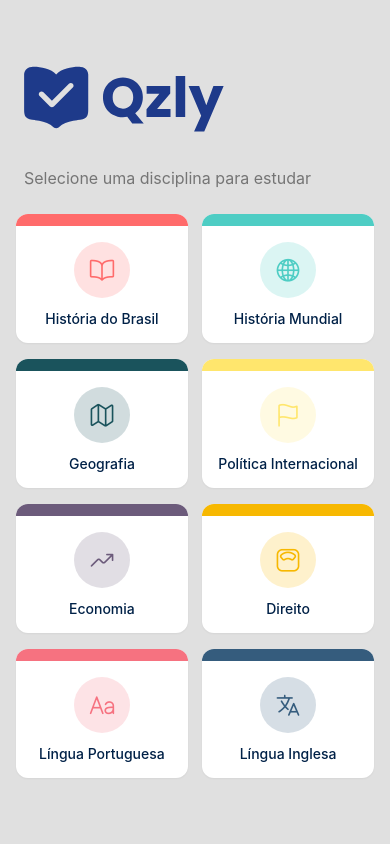
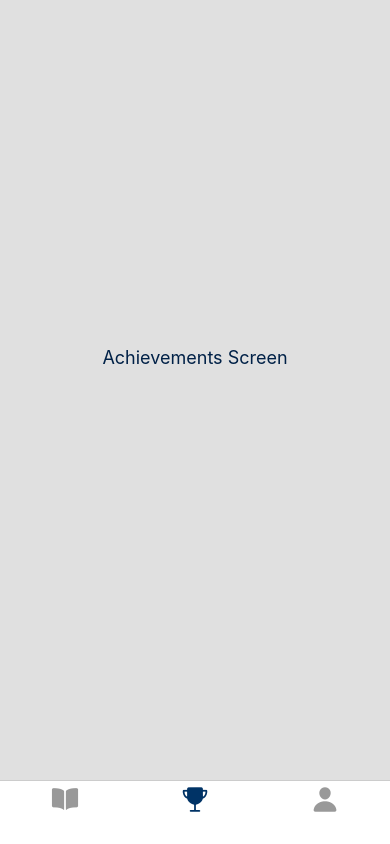
Before and after one commit to Assisneto/CACD, a React Native app: screen /Achievements in a window 390 px wide. Built offline with nearby package versions, Linux system fonts and the light colour scheme; no server answers.

Commit message:
adição do footer

```diff
--- a/package.json
+++ b/package.json
@@ -10,11 +10,13 @@
   },
   "dependencies": {
     "@react-native-masked-view/masked-view": "^0.3.2",
+    "@react-navigation/bottom-tabs": "^7.15.3",
     "@react-navigation/native": "^7.1.6",
     "@react-navigation/stack": "^7.2.10",
     "@react-spring/native": "9.5.5",
     "expo": "^53.0.0",
     "expo-status-bar": "~2.2.3",
+    "firebase": "^12.10.0",
     "nativewind": "^4.1.23",
     "react": "19.0.0",
     "react-dom": "19.0.0",
--- a/src/App.tsx
+++ b/src/App.tsx
@@ -1,19 +1,29 @@
 import React from "react";
 import { NavigationContainer } from "@react-navigation/native";
 import { createStackNavigator } from "@react-navigation/stack";
+import { createBottomTabNavigator } from "@react-navigation/bottom-tabs";
+import { Ionicons } from "@expo/vector-icons";
 import TinderCard from "./screens/tinderCard";
 import Home from "./screens/Home";
+import Achievements from "./screens/Achievements";
+import Profile from "./screens/Profile";
 
 type RootStackParamList = {
   Home: undefined;
   TinderCard: { disciplineId: string };
 };
 
+type RootTabParamList = {
+  HomeStack: undefined;
+  Achievements: undefined;
+  Profile: undefined;
+};
+
 const Stack = createStackNavigator<RootStackParamList>();
+const Tab = createBottomTabNavigator<RootTabParamList>();
 
-export default function App() {
+function HomeStack() {
   return (
-    <NavigationContainer>
     <Stack.Navigator initialRouteName="Home">
       <Stack.Screen
         name="Home"
@@ -26,6 +36,60 @@ export default function App() {
         options={{ headerShown: false }}
       />
     </Stack.Navigator>
+  );
+}
+
+export default function App() {
+  return (
+    <NavigationContainer>
+      <Tab.Navigator
+        screenOptions={({ route }) => ({
+          headerShown: false,
+          tabBarIcon: ({ color }) => {
+            let iconName: keyof typeof Ionicons.glyphMap = "book";
+
+            if (route.name === "Achievements") {
+              iconName = "trophy";
+            } else if (route.name === "Profile") {
+              iconName = "person";
+            }
+
+            return <Ionicons name={iconName} size={28} color={color} />;
+          },
+          tabBarLabel: () => null,
+          tabBarActiveTintColor: "#003366",
+          tabBarInactiveTintColor: "#999",
+          tabBarStyle: {
+            height: 64,
+            paddingVertical: 10,
+            borderTopWidth: 1,
+            borderTopColor: "#ccc",
+            backgroundColor: "#fff",
+          },
+        })}
+      >
+        <Tab.Screen
+          name="HomeStack"
+          component={HomeStack}
+          options={{
+            title: "Livros",
+          }}
+        />
+        <Tab.Screen
+          name="Achievements"
+          component={Achievements}
+          options={{
+            title: "Troféu",
+          }}
+        />
+        <Tab.Screen
+          name="Profile"
+          component={Profile}
+          options={{
+            title: "Perfil",
+          }}
+        />
+      </Tab.Navigator>
     </NavigationContainer>
   );
 }
--- /dev/null
+++ b/src/components/Footer.tsx
@@ -0,0 +1,74 @@
+import React from "react";
+import { View, TouchableOpacity, StyleSheet } from "react-native";
+import { Ionicons } from "@expo/vector-icons";
+import { useNavigation, useRoute } from "@react-navigation/native";
+import { StackNavigationProp } from "@react-navigation/stack";
+
+// keep in sync with App's stack routes
+type RootStackParamList = {
+  Home: undefined;
+  TinderCard: { disciplineId: string };
+  Achievements: undefined;
+  Profile: undefined;
+};
+
+const Footer: React.FC = () => {
+  const navigation = useNavigation<StackNavigationProp<RootStackParamList>>();
+  const route = useRoute();
+
+  const current = route.name;
+
+  const iconProps = (screen: keyof RootStackParamList) => ({
+    color: current === screen ? "#000" : "#333",
+  });
+
+  return (
+    <View style={styles.container}>
+      <TouchableOpacity
+        style={styles.button}
+        accessibilityLabel="Livros"
+        onPress={() => navigation.navigate("Home")}
+      >
+        <Ionicons name="book" size={28} {...iconProps("Home")} />
+      </TouchableOpacity>
+      <TouchableOpacity
+        style={styles.button}
+        accessibilityLabel="Troféu"
+        onPress={() => navigation.navigate("Achievements")}
+      >
+        <Ionicons name="trophy" size={28} {...iconProps("Achievements")} />
+      </TouchableOpacity>
+      <TouchableOpacity
+        style={styles.button}
+        accessibilityLabel="Usuário"
+        onPress={() => navigation.navigate("Profile")}
+      >
+        <Ionicons name="person" size={28} {...iconProps("Profile")} />
+      </TouchableOpacity>
+    </View>
+  );
+};
+
+const styles = StyleSheet.create({
+  container: {
+    position: "absolute",
+    left: 0,
+    right: 0,
+    bottom: 0,
+    flexDirection: "row",
+    justifyContent: "space-around",
+    alignItems: "center",
+    height: 64,
+    backgroundColor: "#fff",
+    borderTopWidth: StyleSheet.hairlineWidth,
+    borderTopColor: "#ccc",
+    elevation: 5,
+  },
+  button: {
+    flex: 1,
+    alignItems: "center",
+    justifyContent: "center",
+  },
+});
+
+export default Footer;
--- /dev/null
+++ b/src/screens/Achievements.tsx
@@ -0,0 +1,12 @@
+import React from "react";
+import { View, Text } from "react-native";
+
+const Achievements: React.FC = () => {
+  return (
+    <View className="flex-1 bg-background justify-center items-center pb-16">
+      <Text className="text-textPrimary text-lg">Achievements Screen</Text>
+    </View>
+  );
+};
+
+export default Achievements;
--- a/src/screens/Home.tsx
+++ b/src/screens/Home.tsx
@@ -108,7 +108,7 @@ const Home = () => {
         </Text>
       </View>
 
-      <ScrollView className="flex-1 px-4">
+      <ScrollView className="flex-1 px-4 pb-16">
         <View className="flex-row flex-wrap justify-between">
           {disciplines.map((discipline) => (
             <TouchableOpacity
--- /dev/null
+++ b/src/screens/Profile.tsx
@@ -0,0 +1,12 @@
+import React from "react";
+import { View, Text } from "react-native";
+
+const Profile: React.FC = () => {
+  return (
+    <View className="flex-1 bg-background justify-center items-center pb-16">
+      <Text className="text-textPrimary text-lg">Profile Screen</Text>
+    </View>
+  );
+};
+
+export default Profile;
--- a/src/screens/tinderCard/index.tsx
+++ b/src/screens/tinderCard/index.tsx
@@ -451,7 +451,7 @@ const TinderCard: React.FC = () => {
   };
 
   return (
-    <View className="flex-1 bg-background">
+    <View className="flex-1 bg-background pb-16">
       <View className="pt-14 px-6 pb-4 flex-row items-center">
         <TouchableOpacity onPress={() => navigation.goBack()} className="mr-4">
           <Ionicons name="arrow-back" size={24} color="#002147" />
```
Also changed, not shown: 2 other files (tests, documents, lock files or other folders). Lines whose indentation alone changed are shown as unchanged.
